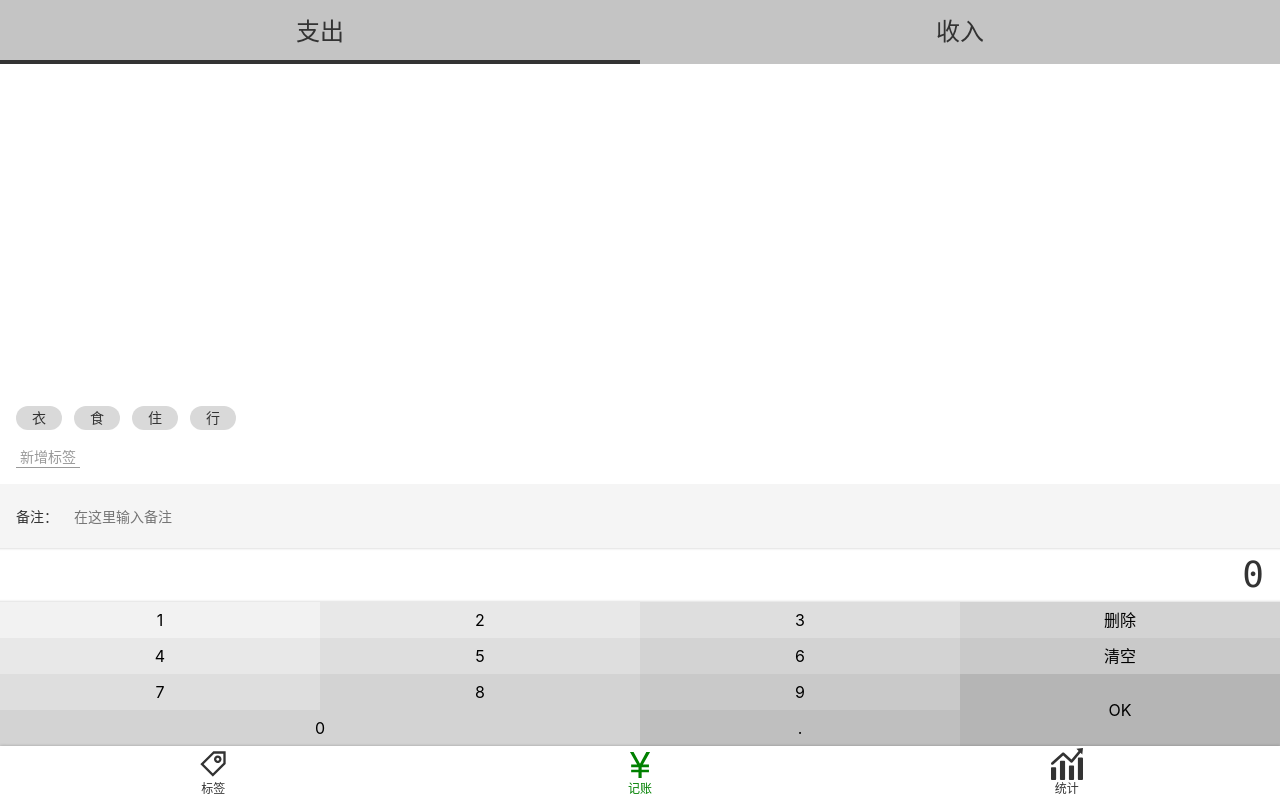
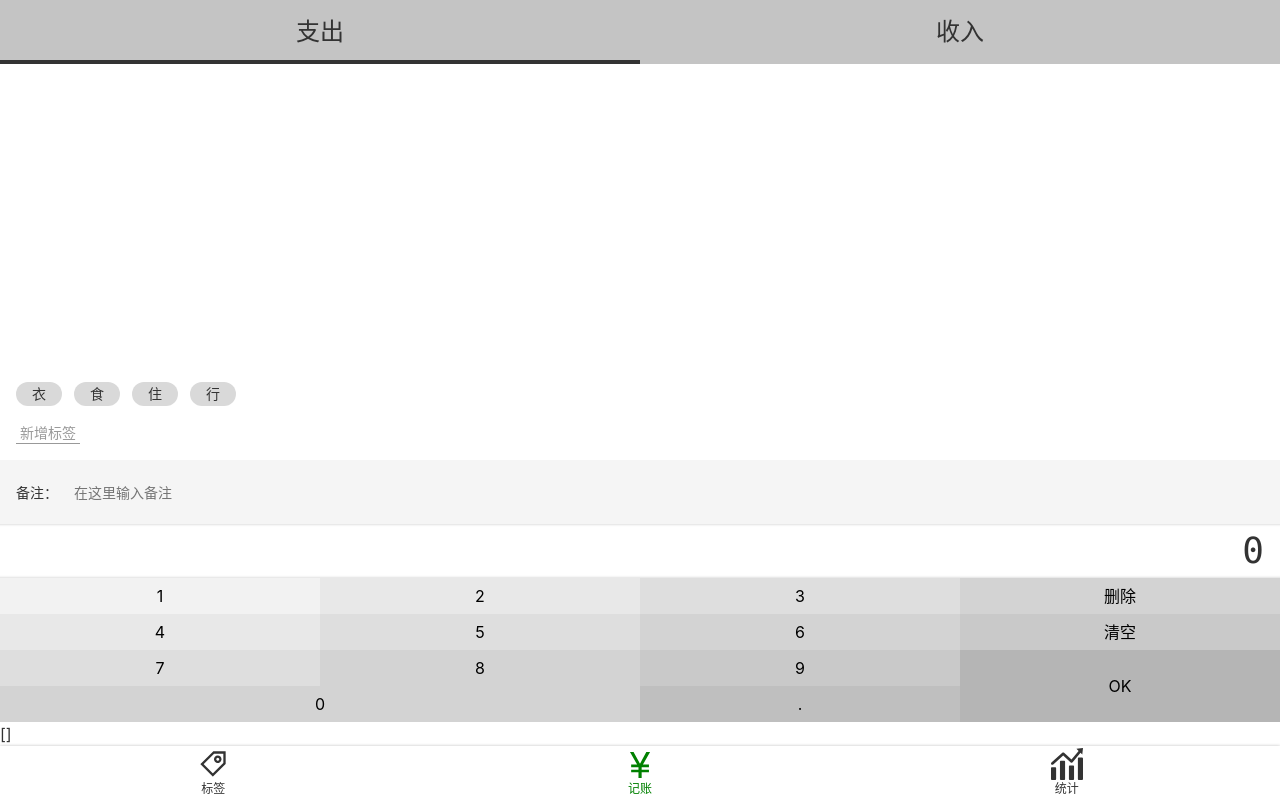
Before and after one commit to Fanrongrong-123/moeny, a Vue app: page /#/Money in a window 1280 px wide. Built offline with nearby package versions, Linux system fonts and the light colour scheme.

Commit message:
添加版本

```diff
--- a/src/components/money/Tags.vue
+++ b/src/components/money/Tags.vue
@@ -31,14 +31,14 @@ export default {
       } else {
         this.selectedTags.push(tag)
       }
-      this.$emit('update:selected',this.selectedTags)
+      this.$emit('update:selected', this.selectedTags)
     },
     createTags() {
       const name = window.prompt('请输入你的标签名')
       if (name === '') {
         alert('标签名不能为空')
-      }else {
-        this.$emit('update:dataSource',[...this.dataSource,name])
+      } else {
+        this.$emit('update:dataSource', [...this.dataSource, name])
       }
     }
   }
--- a/src/views/Money.vue
+++ b/src/views/Money.vue
@@ -1,5 +1,6 @@
 <template>
   <Layout class-prefix="layout">
+    {{ recordList }}
     <NumberPad @update:value="onUpdateAmount" @submit="saveRecord"/>
     <Notes @update:value="onUpdateNotes"/>
     <Tags v-model:data-source="tags" @update:selected="onUpdateTags"/>
@@ -24,7 +25,8 @@ export default {
     return {
       tags: ['衣', '食', '住', '行'],
       record: {notes: '', tags: [], type: '-', amount: 0, create: Date || undefined},
-      recordList: JSON.parse(window.localStorage.getItem(this.recordList)) || []
+      recordList: JSON.parse(window.localStorage.getItem('recordList')) || [],
+      version: window.localStorage.setItem('version', '1.0.0')
     }
   },
   methods: {
```
